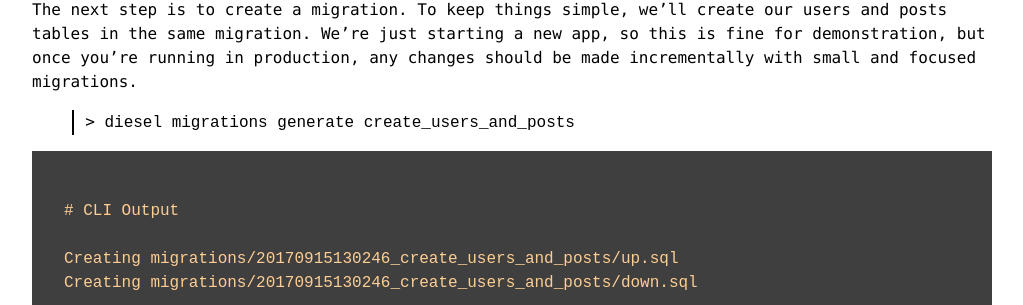
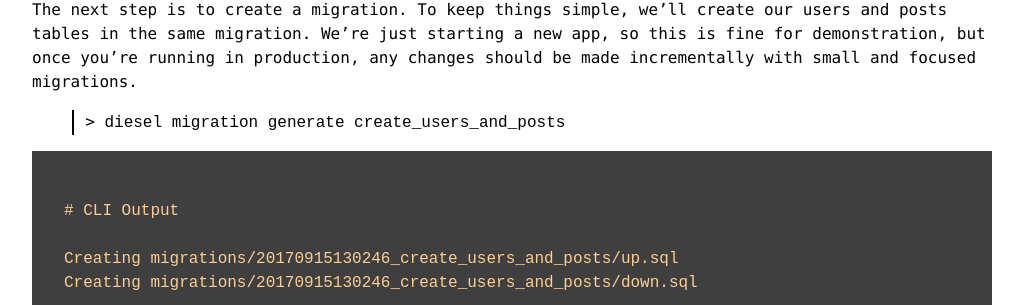
Before and after one commit to notryanb/notryanb.github.io, a Jekyll site: the page built from _posts/2017-09-15-rust-blog-series-1.md, in a window 1280 px wide and 900 px high, scrolled down 3008 px. Shown: the part 146-451 px from the top of the window, without its empty margins (128-1151 px from the left). Built offline with Jekyll 4.4.1, drawn with Linux system fonts in a browser that asks for light colours; some of the changed text lies outside the part shown.

Commit message:
Fix code typos and module call for Template fairing
The call to diesel to create users and posts should be done with 'diesel
migration ...' and not 'diesel migrations...', ie. no 's'. In the index
function, there should be no semi-colon at the end of the Template
render line since it is the return value of the function. When attaching
the Template fairing, the fairing module should be imported with two
colons after 'Template'. The base template file code is missing a '/' at
 the end of the first paragraph.

````diff
--- a/_posts/2017-09-15-rust-blog-series-1.md
+++ b/_posts/2017-09-15-rust-blog-series-1.md
@@ -165,7 +165,7 @@
 so this is fine for demonstration, but once you're running in production,
 any changes should be made incrementally with small and focused migrations.
 
-> `diesel migrations generate create_users_and_posts`
+> `diesel migration generate create_users_and_posts`
 
 ```
 # CLI Output
@@ -396,7 +396,7 @@
     </head>
     <body>
         <div class="container">
-          <p>Check out this tera Context:<p>
+          <p>Check out this tera Context:</p>
          {% raw %} <p>{{ my_message }}</p>{% endraw %}
         </div>
     </body>
@@ -429,7 +429,7 @@
 fn main() {
     rocket::ignite()
         .mount("/", routes![index])
-        .attach(Template.fairing()) // This lets us use templating
+        .attach(Template::fairing()) // This lets us use templating
         .launch();
 }
 
@@ -438,7 +438,7 @@
     let mut context = Context::new();
 
     context.add("my_message", "Heya from template context!");
-    Template::render("layout", &context);
+    Template::render("layout", &context)
 }
 ```
 
@@ -499,7 +499,7 @@
 
 ```rust
     context.add("my_message", &String::from("Heya from template context!"));
-    Template::render("layout", &context);
+    Template::render("layout", &context)
 ```
 
 `cargo run`. Niiiiice! This works, but we could've checked out the docs for [Tera::Context] a little more closely.
````
